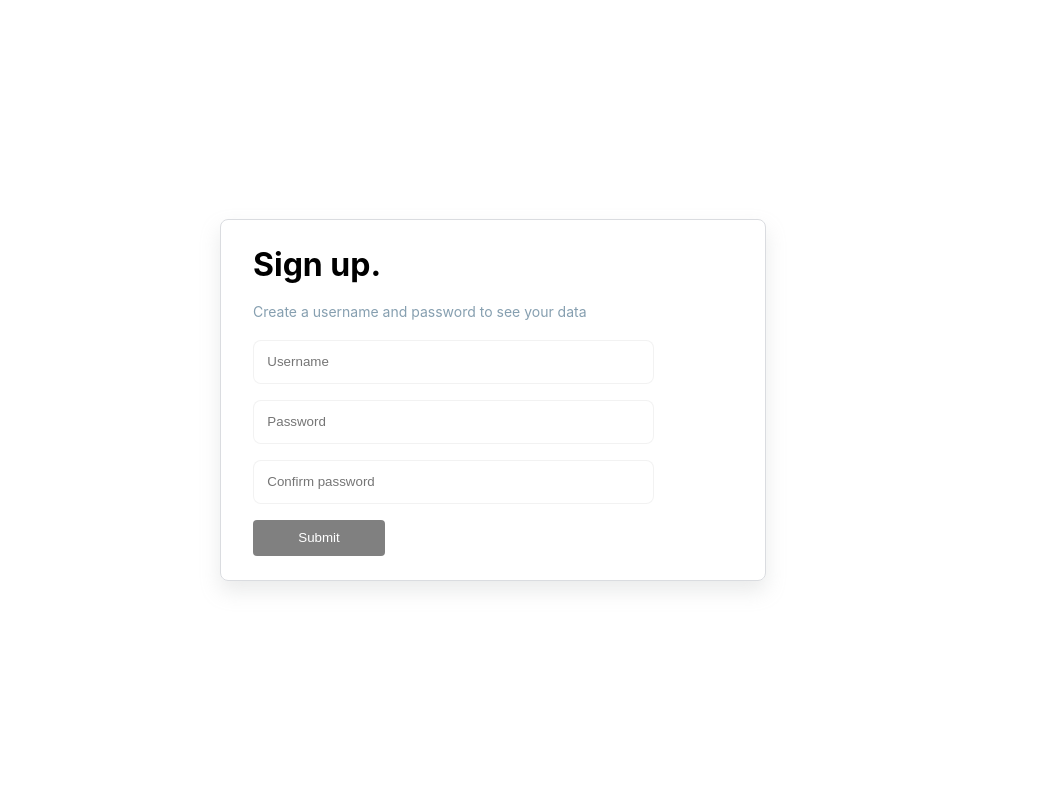
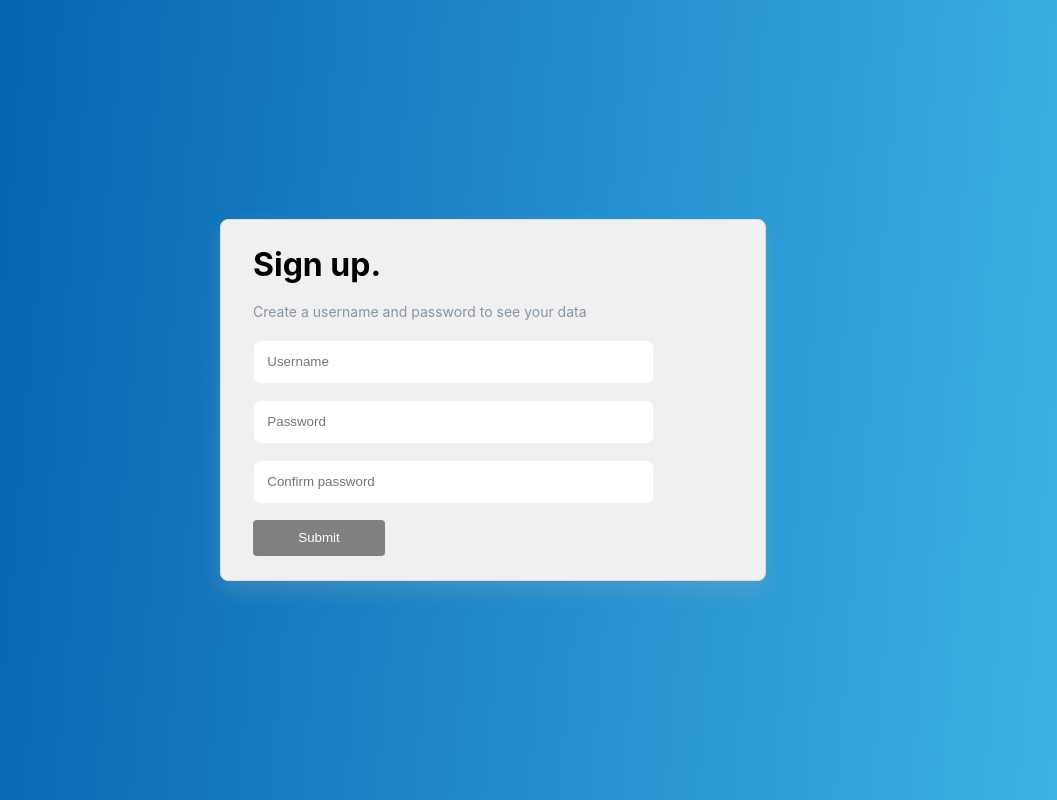
Before and after one commit to timothydlee/login-screen, a React (Create React App) app: page / in a window 1280 px wide. Shown: the whole page, without its empty margins (147-1204 px from the left). Built offline with nearby package versions, Linux system fonts and the light colour scheme.

Commit message:
Added a gradient background color to the page.

```diff
--- a/src/components/Card/card.css
+++ b/src/components/Card/card.css
@@ -7,4 +7,5 @@
     border-radius: 8px;
     box-shadow: 0px 10px 20px 0px #ADAEAE40;
     padding: 0 2em;
+    background-color: #F0F0F0;
 }
--- a/src/pages/Signup/signup.css
+++ b/src/pages/Signup/signup.css
@@ -4,6 +4,7 @@
     display: flex;
     justify-content: center;
     align-items: center;
+    background-image: linear-gradient(95deg, #005AA9, #40B7E9);
 }
 
 .signup-screen-header-text-wrapper {
```
